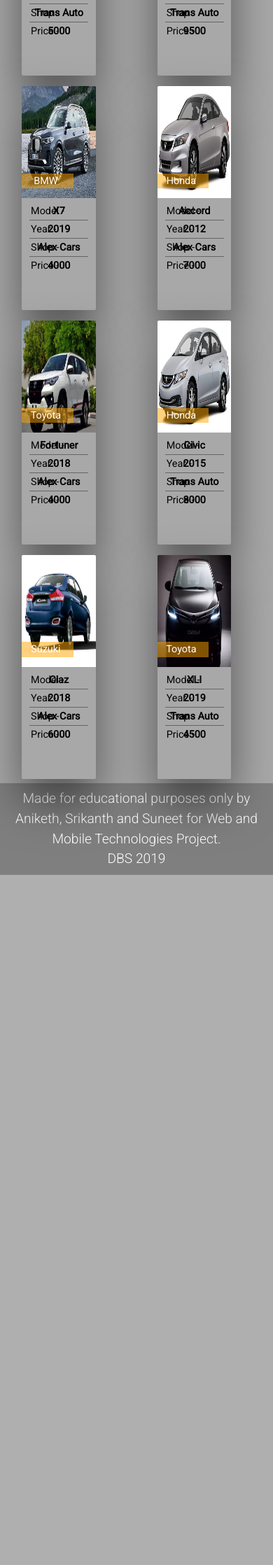
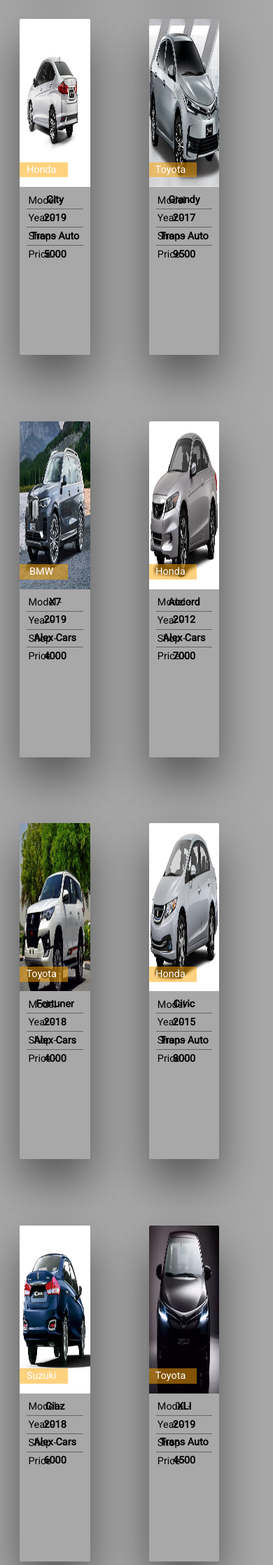
Before and after one commit to srikanthshileshpasam/caradvertsweb, a PHP site: page / in a window 390 px wide; the page is wider, and only the part inside the window is pictured. Shown: the part 869-3105 px from the top of that part at 70% size. Before the commit the page ends 2119 px from the top of that part, so only its background shows below. Run offline with PHP 8.4, Linux system fonts and the light colour scheme.

Commit message:
Update responsive.css

```diff
--- a/Resources/css/responsive.css
+++ b/Resources/css/responsive.css
@@ -1,3 +1,21 @@
+@media only screen and (max-width: 1920px) {
+  .cars-inventory{
+    margin-top: -4%;
+  }
+  .cars-list {
+    margin: 0 5%;
+  }
+  .display{
+    height: 30rem;
+    }
+    .car{
+    height: 35rem;
+    }
+    .car h4{
+      top: 12.8rem;
+    }
+}
+
 @media only screen and (max-width: 1440px) {
   .nav-options{
     padding-right: 5%;
```
